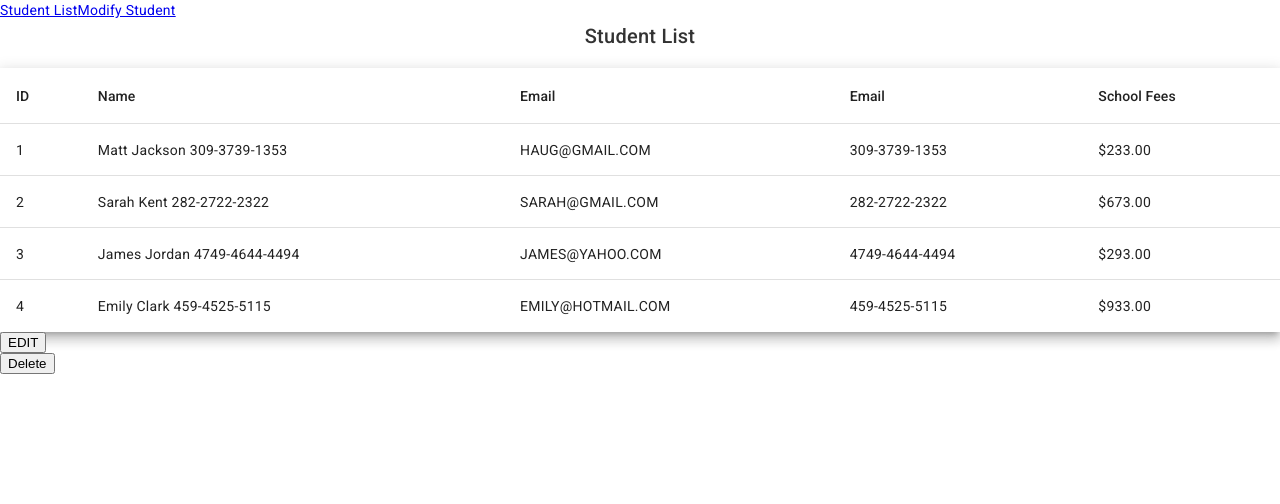
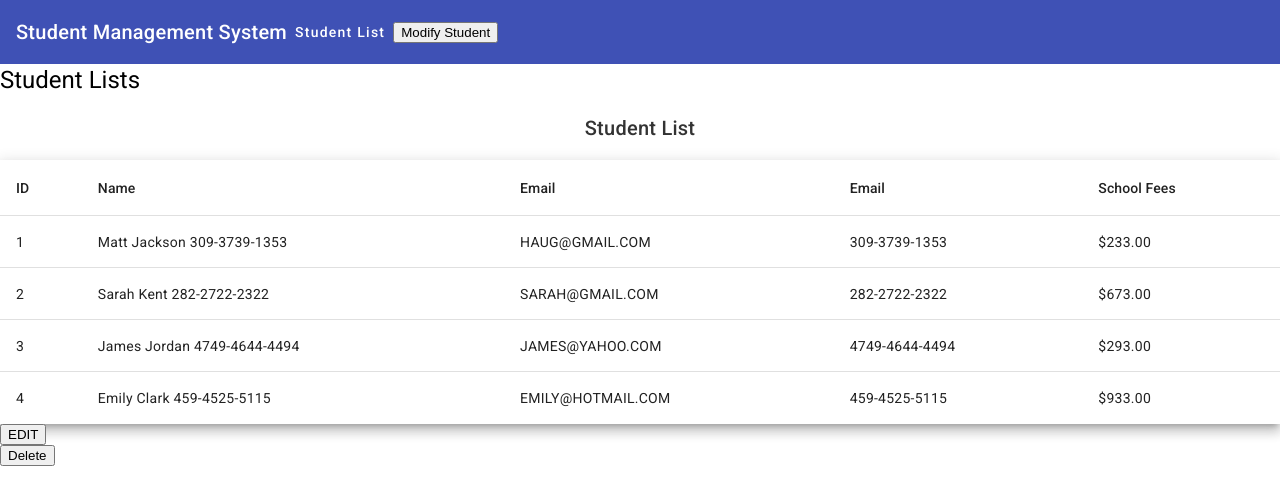
Before and after one commit to Divine-Sofowora/Divine_Sofowora_Learning_Angular, an Angular app: page /student in a window 1280 px wide. Shown: the top 504 px of the page. Built offline with nearby package versions, Linux system fonts and the light colour scheme.

Commit message:
Assignment 10 completed

```diff
--- a/src/app/app.component.html
+++ b/src/app/app.component.html
@@ -1,14 +1,28 @@
-<div class="nav-bar">
-  <nav>
-    <a routerLink="/student" routerLinkActive="active">Student List</a>
-    <a routerLink="/modify-student" routerLinkActive="active">Modify Student</a>
-  </nav>
-</div>
+<!--<div class="nav-bar">-->
+<!--  <nav>-->
+<!--    <a routerLink="/student" routerLinkActive="active">Student List</a>-->
+<!--    <a routerLink="/modify-student" routerLinkActive="active">Modify Student</a>-->
+<!--  </nav>-->
+<!--</div>-->
 
 
-<div>
+<!--<div>-->
+<!--  <router-outlet></router-outlet>-->
+<!--&lt;!&ndash;  <h1>{{ title }}</h1>&ndash;&gt;-->
+<!--&lt;!&ndash;  <app-student-list-item [student]="userList[2]"></app-student-list-item>&ndash;&gt;-->
+<!--&lt;!&ndash;  <app-student-list></app-student-list>&ndash;&gt;-->
+<!--</div>-->
+
+<mat-toolbar color="primary">
+  <span>Student Management System</span>
+  <span class="spacer"></span>
+  <button mat-button routerLink="/student" routerLinkActive="active">Student List</button>
+  <button routerLink="/modify-student" routerLinkActive="active">Modify Student</button>
+</mat-toolbar>
+
+<div class="app-container">
+  <h1>{{ title }}</h1>
+
+  <!--router outlet to display routed components -->
   <router-outlet></router-outlet>
-<!--  <h1>{{ title }}</h1>-->
-<!--  <app-student-list-item [student]="userList[2]"></app-student-list-item>-->
-<!--  <app-student-list></app-student-list>-->
 </div>
--- a/src/app/app.component.ts
+++ b/src/app/app.component.ts
@@ -5,13 +5,15 @@ import { NgForOf, NgIf} from '@angular/common';
 import { StudentListComponent} from './student-list/student-list.component';
 import {StudentListItemComponent} from "./student-list-item/student-list-item.component";
 import {userList} from "./Shared/Models/mockData-user";
+import {MatToolbar} from "@angular/material/toolbar";
+import {MatButton} from "@angular/material/button";
 
 
 
 @Component({
   selector: 'app-root',
   standalone: true,
-  imports: [RouterOutlet, NgForOf, NgIf, StudentListComponent, StudentListItemComponent, RouterLink, RouterLinkActive],
+  imports: [RouterOutlet, NgForOf, NgIf, StudentListComponent, StudentListItemComponent, RouterLink, RouterLinkActive, MatToolbar, MatButton],
   templateUrl: './app.component.html',
   styleUrl: './app.component.scss'
 })
--- a/src/app/modify-student/modify-student.component.html
+++ b/src/app/modify-student/modify-student.component.html
@@ -4,25 +4,25 @@
     <!-- ID Field -->
     <mat-form-field appearance="outline" class="form-field" disabled>
       <mat-label>ID</mat-label>
-      <input matInput type="number" formControlName="studentId" [appFocus]="'green'" />
+      <input matInput type="number" formControlName="studentId" [appFocus]="'green'" matTooltip ="Insert ID" />
     </mat-form-field>
 
 
     <mat-form-field appearance="outline" class="form-field">
       <mat-label>Name</mat-label>
-      <input matInput type="text" formControlName="studentName" appAutoFocus [appFocus]="'green'" />
+      <input matInput type="text" formControlName="studentName" appAutoFocus [appFocus]="'green'" matTooltip ="Enter name" />
     </mat-form-field>
 
 
     <mat-form-field appearance="outline" class="form-field">
       <mat-label>Email</mat-label>
-      <input matInput type="text" formControlName="studentEmail" appAutoFocus [appFocus]="'green'" />
+      <input matInput type="text" formControlName="studentEmail" appAutoFocus [appFocus]="'green'"  matTooltip ="Enter Email"/>
     </mat-form-field>
 
 
     <mat-form-field appearance="outline" class="form-field">
       <mat-label>Phone</mat-label>
-      <input matInput type="text" formControlName="phone" appAutoFocus [appFocus]="'green'" />
+      <input matInput type="text" formControlName="phone" appAutoFocus [appFocus]="'green'"  matTooltip ="Phone numbernn"/>
     </mat-form-field>
 
 
--- a/src/app/modify-student/modify-student.component.ts
+++ b/src/app/modify-student/modify-student.component.ts
@@ -8,12 +8,13 @@ import { Router } from "@angular/router";
 import {FocusDirective} from "../directives/focus.directive";
 import {MatFormField, MatFormFieldModule} from "@angular/material/form-field";
 import {MatInput, MatInputModule} from "@angular/material/input";
+import {MatTooltip} from "@angular/material/tooltip";
 
 
 @Component({
   selector: 'app-modify-student',
   standalone: true,
-  imports: [RouterLink, ReactiveFormsModule, FocusDirective, MatFormField, MatInput,MatFormFieldModule,MatInputModule],
+  imports: [RouterLink, ReactiveFormsModule, FocusDirective, MatFormField, MatInput, MatFormFieldModule, MatInputModule, MatTooltip],
   templateUrl: './modify-student.component.html',
   styleUrl: './modify-student.component.scss'
 })
```
